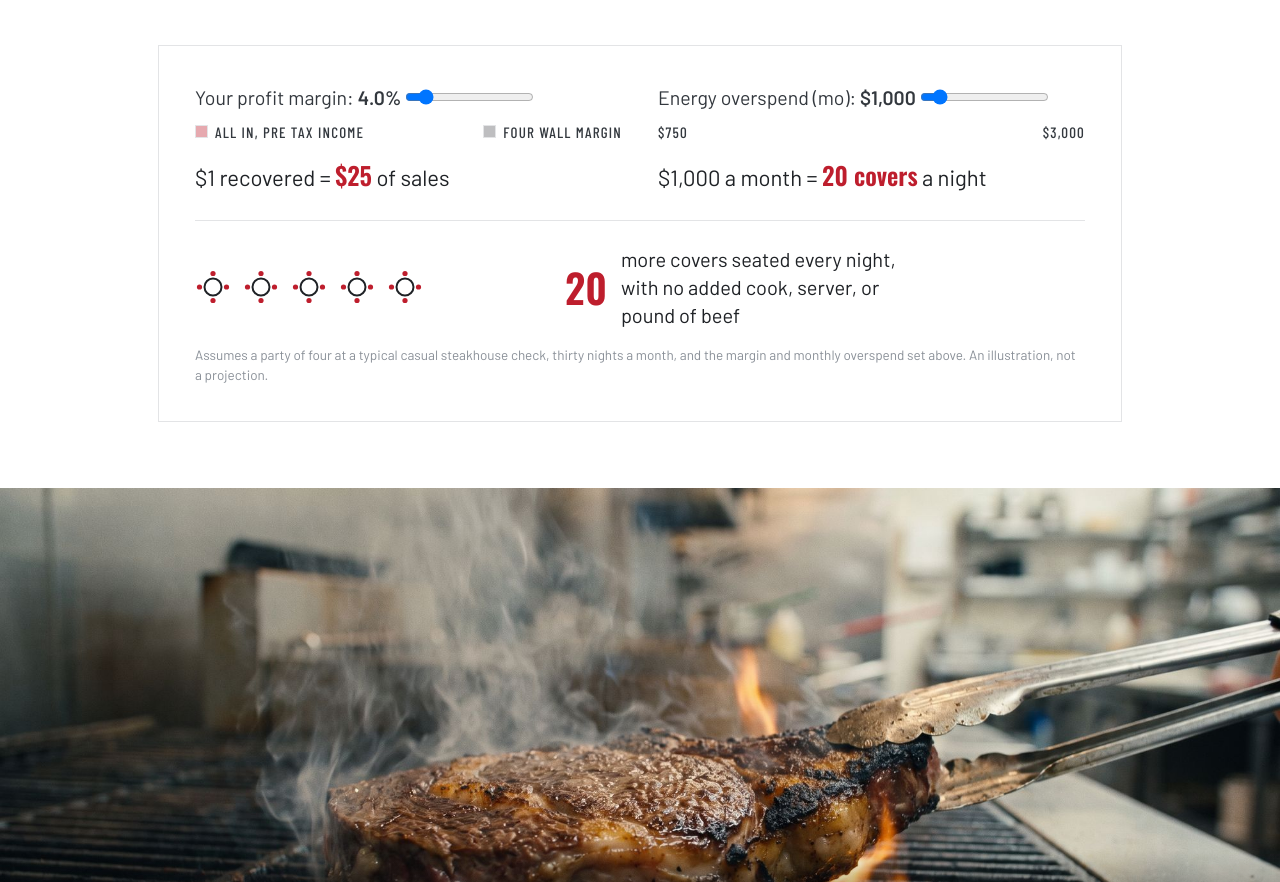
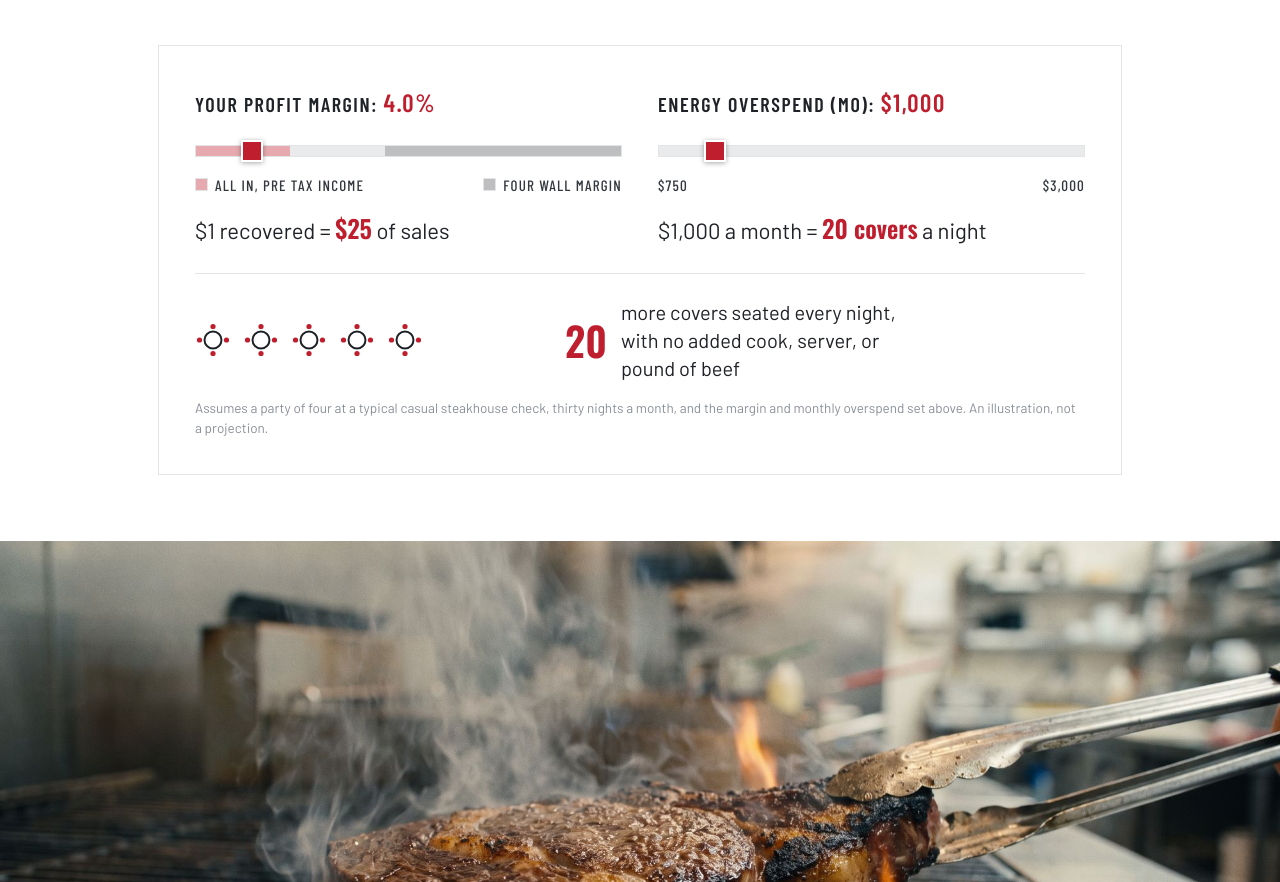
Before and after one commit to DanKnowsAGuy-web/redstone-landrys, a plain HTML site: page index.html in a window 1280 px wide. Shown: the part 3080-3962 px from the top of the page. Drawn offline with nearby package versions, Linux system fonts and the light colour scheme; animation ran at ten frames a second.

Commit message:
Restore zoned track and square red thumb after wrapper rename; zones on margin dial only
Co-Authored-By: Claude Fable 5 <noreply@anthropic.com>

```diff
--- a/index.html
+++ b/index.html
@@ -141,15 +141,15 @@
   .js .eq-tables svg{opacity:0;transform:scale(.35);transition:opacity .45s var(--ease),transform .45s var(--ease)}
   .js .equation.in .eq-tables svg{opacity:1;transform:none}
   .eq-fine{margin-top:16px;font-size:13.5px;color:var(--cap);line-height:1.5}
-  .eq-dial{padding-bottom:clamp(14px,2.5vw,20px);border-bottom:1px solid var(--line)}
-  .eq-dial label{display:block;font-family:'Barlow Condensed';font-size:20px;letter-spacing:.08em;text-transform:uppercase;color:var(--ink);font-weight:600;margin-bottom:12px}
-  .eq-dial label strong{color:var(--red);font-size:25px}
-  .eq-dial label em{display:block;font-style:normal;color:var(--mut);font-size:16px;letter-spacing:.06em;margin-top:3px;font-weight:500}
-  .eq-dial input[type=range]{-webkit-appearance:none;appearance:none;width:100%;max-width:560px;height:32px;background:transparent;display:block;cursor:pointer}
-  .eq-dial input[type=range]::-webkit-slider-runnable-track{height:12px;background:linear-gradient(to right,rgba(190,30,45,.38) 0 22.2%,#e9eaec 22.2% 44.4%,rgba(84,86,91,.38) 44.4% 100%);border:1px solid var(--line)}
-  .eq-dial input[type=range]::-webkit-slider-thumb{-webkit-appearance:none;appearance:none;width:22px;height:22px;background:var(--red);border:2px solid #fff;box-shadow:0 1px 5px rgba(0,0,0,.35);margin-top:-6px}
-  .eq-dial input[type=range]::-moz-range-track{height:12px;background:linear-gradient(to right,rgba(190,30,45,.38) 0 22.2%,#e9eaec 22.2% 44.4%,rgba(84,86,91,.38) 44.4% 100%);border:1px solid var(--line)}
-  .eq-dial input[type=range]::-moz-range-thumb{width:22px;height:22px;background:var(--red);border:2px solid #fff;border-radius:0;box-shadow:0 1px 5px rgba(0,0,0,.35)}
+  .eq-ctl label{display:block;font-family:'Barlow Condensed';font-size:20px;letter-spacing:.08em;text-transform:uppercase;color:var(--ink);font-weight:600;margin-bottom:12px}
+  .eq-ctl label strong{color:var(--red);font-size:25px}
+  .eq-ctl input[type=range]{-webkit-appearance:none;appearance:none;width:100%;max-width:560px;height:32px;background:transparent;display:block;cursor:pointer}
+  .eq-ctl input[type=range]::-webkit-slider-runnable-track{height:12px;background:#e9eaec;border:1px solid var(--line)}
+  #eqMargin::-webkit-slider-runnable-track{background:linear-gradient(to right,rgba(190,30,45,.38) 0 22.2%,#e9eaec 22.2% 44.4%,rgba(84,86,91,.38) 44.4% 100%)}
+  .eq-ctl input[type=range]::-webkit-slider-thumb{-webkit-appearance:none;appearance:none;width:22px;height:22px;background:var(--red);border:2px solid #fff;box-shadow:0 1px 5px rgba(0,0,0,.35);margin-top:-6px}
+  .eq-ctl input[type=range]::-moz-range-track{height:12px;background:#e9eaec;border:1px solid var(--line)}
+  #eqMargin::-moz-range-track{background:linear-gradient(to right,rgba(190,30,45,.38) 0 22.2%,#e9eaec 22.2% 44.4%,rgba(84,86,91,.38) 44.4% 100%)}
+  .eq-ctl input[type=range]::-moz-range-thumb{width:22px;height:22px;background:var(--red);border:2px solid #fff;border-radius:0;box-shadow:0 1px 5px rgba(0,0,0,.35)}
   .eq-controls{display:grid;grid-template-columns:1fr 1fr;gap:clamp(18px,3vw,36px);align-items:start}
   @media (max-width:760px){.eq-controls{grid-template-columns:1fr;gap:16px}}
   .eq-ends--plain span::before{display:none}
```
